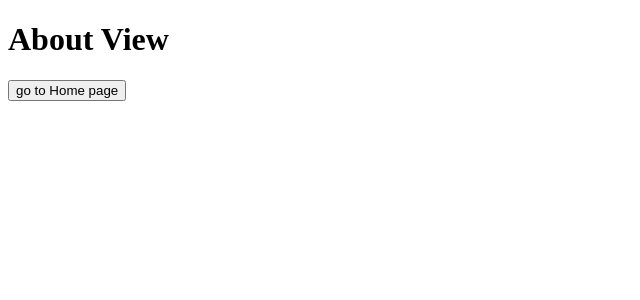
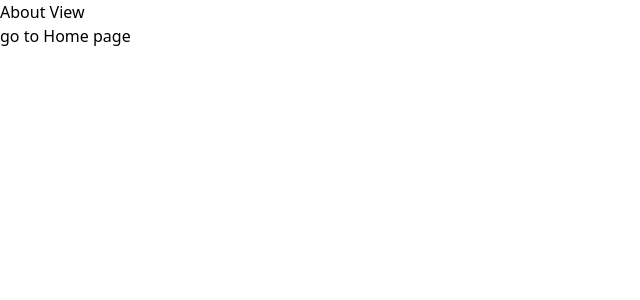
Before and after one commit to mysticalwiseoldtree/generic-keyboard-store, a Vue app in the folder frontend/: page /about in a window 1280 px wide. Shown: the top 300 px of the page, without its empty margins (0-640 px from the left). Built offline with nearby package versions, Linux system fonts and the light colour scheme.

Commit message:
Added tailwind css

```diff
--- a/frontend/package.json
+++ b/frontend/package.json
@@ -25,10 +25,13 @@
     "@vue/eslint-config-prettier": "^8.0.0",
     "@vue/eslint-config-typescript": "^12.0.0",
     "@vue/tsconfig": "^0.4.0",
+    "autoprefixer": "^10.4.16",
     "eslint": "^8.49.0",
     "eslint-plugin-vue": "^9.17.0",
     "npm-run-all2": "^6.1.1",
+    "postcss": "^8.4.31",
     "prettier": "^3.0.3",
+    "tailwindcss": "^3.3.5",
     "typescript": "~5.2.0",
     "vite": "^4.4.11",
     "vue-tsc": "^1.8.19"
--- /dev/null
+++ b/frontend/postcss.config.js
@@ -0,0 +1,6 @@
+module.exports = {
+  plugins: {
+    tailwindcss: {},
+    autoprefixer: {},
+  },
+}
--- a/frontend/src/main.ts
+++ b/frontend/src/main.ts
@@ -1,6 +1,7 @@
 import { createApp } from 'vue'
 import App from './App.vue'
 import router from './router'
+import './tailwind.css'
 
 const app = createApp(App)
 
--- /dev/null
+++ b/frontend/src/tailwind.css
@@ -0,0 +1,3 @@
+@tailwind base;
+@tailwind components;
+@tailwind utilities;
--- /dev/null
+++ b/frontend/tailwind.config.js
@@ -0,0 +1,11 @@
+/** @type {import('tailwindcss').Config} */
+export default {
+  content: [
+    "./index.html",
+    "./src/**/*.{js,ts,jsx,tsx,vue}",
+  ],
+  theme: {
+    extend: {},
+  },
+  plugins: [],
+}
```
Also changed, not shown: 1 other file (tests, documents, lock files or other folders).
